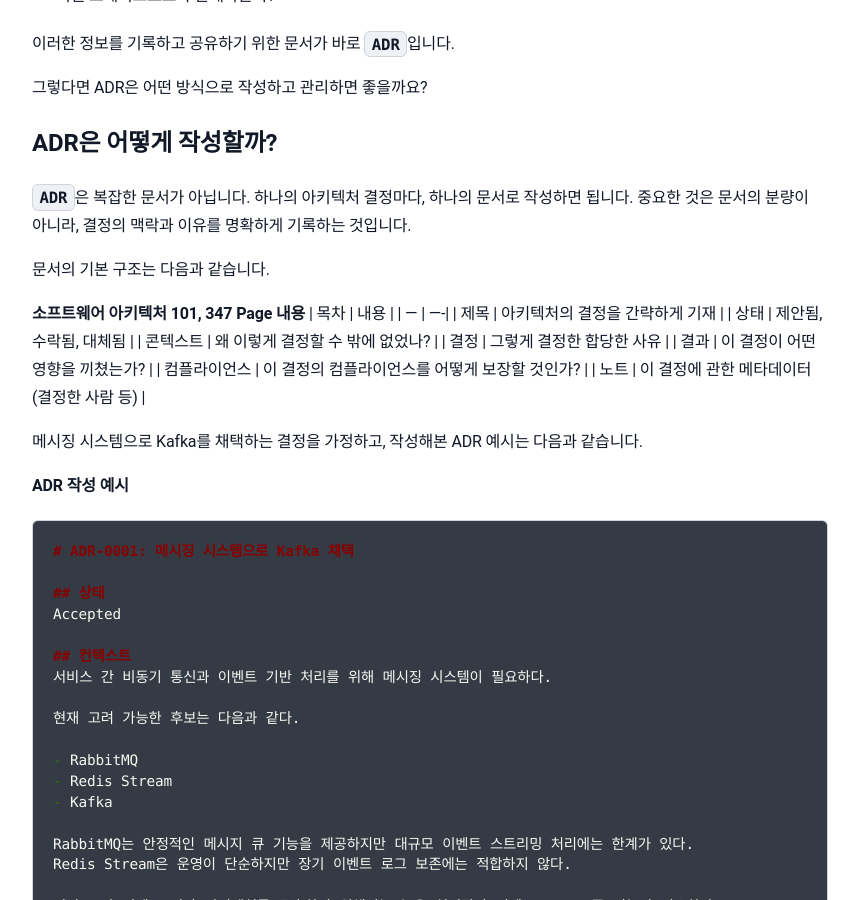
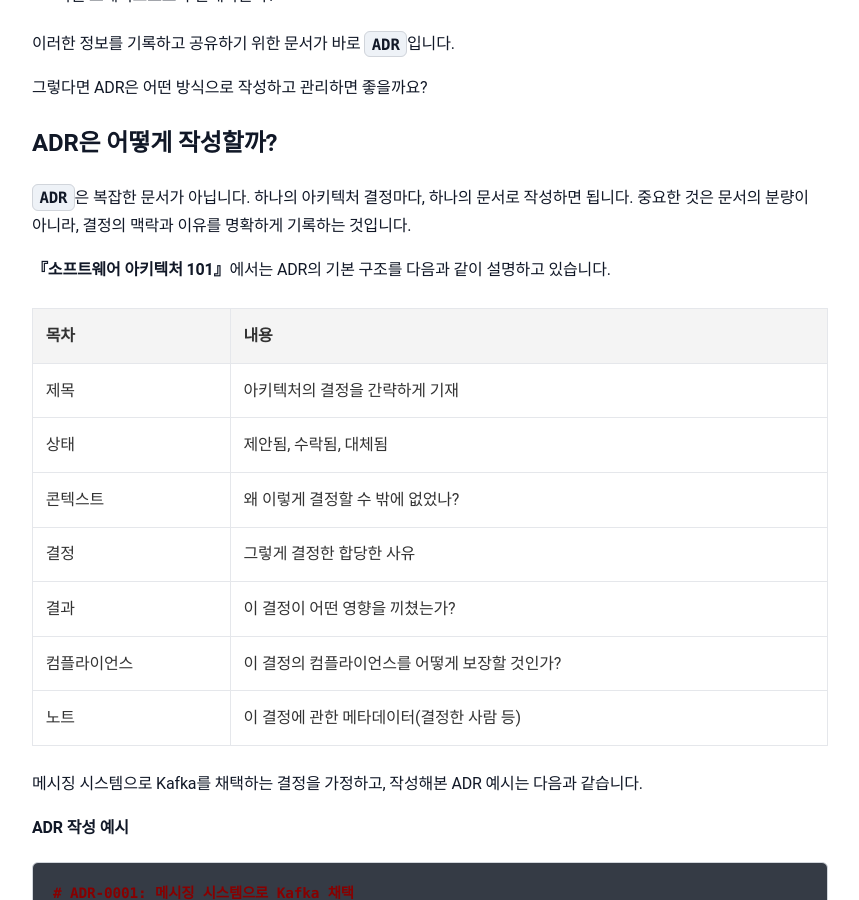
Before and after one commit to sanghoon-lee/sanghoon-lee.github.io, a Jekyll site: the page built from _posts/2026-03-04-ADR.md, in a window 1280 px wide and 900 px high, scrolled down 1661 px. Shown: the whole window, without its empty margins (210-1069 px from the left). Built offline with Jekyll 4.4.1, drawn with Linux system fonts in a browser that asks for light colours; nearby versions of some CDN libraries; comment, search, counter and statistics services are not loaded; some of the changed text lies outside the part shown.

Commit message:
ADR 포스팅 추가

```diff
--- a/_posts/2026-03-04-ADR.md
+++ b/_posts/2026-03-04-ADR.md
@@ -60,9 +60,8 @@ categories: 학습기록
 `ADR`은 복잡한 문서가 아닙니다. 하나의 아키텍처 결정마다, 하나의 문서로 작성하면 됩니다.
 중요한 것은 문서의 분량이 아니라, 결정의 맥락과 이유를 명확하게 기록하는 것입니다.
 
-문서의 기본 구조는 다음과 같습니다.
+**『소프트웨어 아키텍처 101』**에서는 ADR의 기본 구조를 다음과 같이 설명하고 있습니다.
 
-**소프트웨어 아키텍처 101, 347 Page 내용**
 | 목차 | 내용 |
 | --- | ----|
 | 제목 | 아키텍처의 결정을 간략하게 기재 |
@@ -181,6 +180,9 @@ repo-root
 
 `ADR`은 거창한 설계 문서가 아닙니다. 하지만, **"왜 이런 아키텍처를 선택했는가?"**라는 질문에 답을 할 수 있게 해주는 문서입니다.
 
-결국, 아키텍처는 판단의 결과입니다. 많은 문서를 남기기보다는 중요한 설계 판단을 기록하는 것이 더 의미있다고 생각했습니다.
+결국, 아키텍처는 수많은 설계 판단이 쌓여 만들어진 결과라고 생각합니다.
+
+모든 설계 결정을 기록할 필요는 없습니다.
+하지만, 시스템의 구조에 영향을 주는 중요한 결정만큼은 기록으로 남길 필요가 있습니다.
 
 ADR은 그 판단을 남기는 가장 단순하면서도 효과적인 방법입니다.
```
